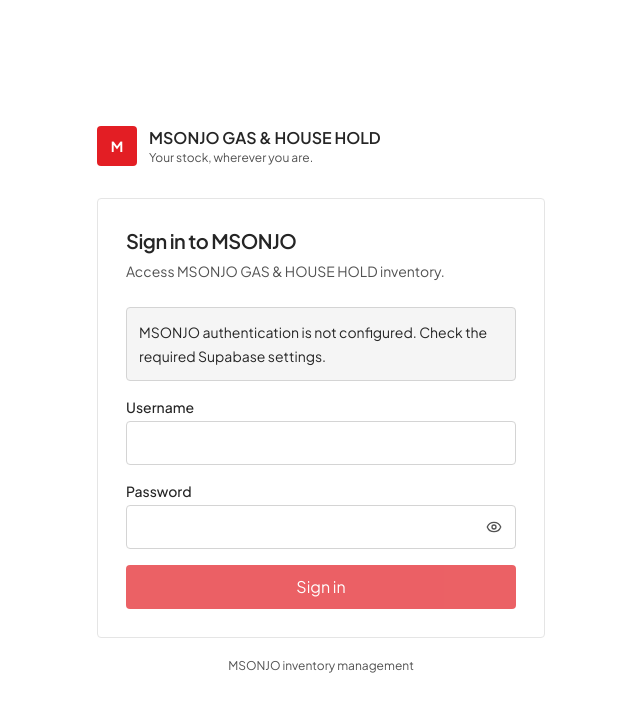
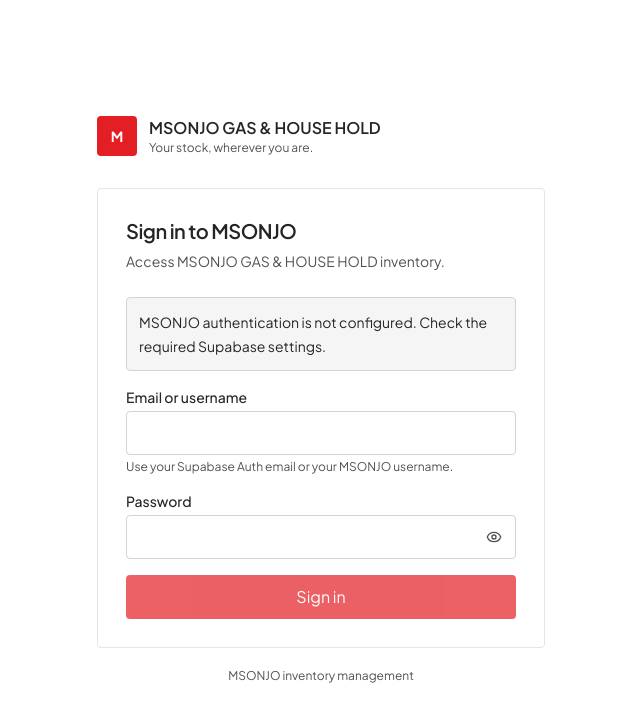
Before and after one commit to impulz-web/msonjo, a Next.js app: page /login in a window 1280 px wide. Shown: the top 722 px of the page, without its empty margins (319-959 px from the left). Built offline with nearby package versions, Linux system fonts and the light colour scheme.

Commit message:
Allow email or username sign-in
Support direct Supabase Auth email login while preserving username-based accounts.

Co-authored-by: Copilot <223556219+Copilot@users.noreply.github.com>

```diff
--- a/app/actions.ts
+++ b/app/actions.ts
@@ -27,11 +27,13 @@ async function hasMsonjoAccess(userId: string) {
 }
 
 export async function loginAction(_state: FormState, formData: FormData): Promise<FormState> {
-  const username = field(formData, 'username').toLowerCase();
+  const identifier = field(formData, 'identifier').toLowerCase();
   const password = passwordField(formData, 'password');
 
-  if (!/^[a-z0-9][a-z0-9._-]{2,31}$/.test(username) || password.length < 1) {
-    return { error: 'Enter your username and password.' };
+  const isEmail = /^[^\s@]+@[^\s@]+\.[^\s@]+$/.test(identifier);
+  const isUsername = /^[a-z0-9][a-z0-9._-]{2,31}$/.test(identifier);
+  if ((!isEmail && !isUsername) || password.length < 1) {
+    return { error: 'Enter a valid email or username and your password.' };
   }
 
   const supabase = await createSupabaseServerClient();
@@ -39,7 +41,9 @@ export async function loginAction(_state: FormState, formData: FormData): Promis
   if (!projectUrl) {
     redirect('/configuration');
   }
-  const loginEmail = getMsonjoAuthEmail(username, projectUrl);
+  const loginEmail = isEmail
+    ? identifier
+    : getMsonjoAuthEmail(identifier, projectUrl);
   const { data, error } = await supabase.auth.signInWithPassword({ email: loginEmail, password });
 
   if (error || !data.user) {
--- a/features/bizzflow/auth/AuthForm.tsx
+++ b/features/bizzflow/auth/AuthForm.tsx
@@ -19,16 +19,19 @@ export default function AuthForm({ enabled }: { enabled: boolean }) {
         </p>
       ) : null}
       <label className="block text-sm font-medium text-[#252525]">
-        Username
+        Email or username
         <input
           autoCapitalize="none"
           autoComplete="username"
           className="mt-1 min-h-11 w-full rounded border border-neutral-300 bg-white px-3 text-sm text-[#252525] outline-none focus:border-[#E31E24] focus:ring-1 focus:ring-[#E31E24]"
-          name="username"
+          name="identifier"
           required
           minLength={3}
-          maxLength={32}
+          maxLength={254}
         />
+        <span className="mt-1 block text-xs font-normal text-neutral-600">
+          Use your Supabase Auth email or your MSONJO username.
+        </span>
       </label>
 
       <label className="block text-sm font-medium text-[#252525]">
```
Also changed, not shown: 1 other file (tests, documents, lock files or other folders).
